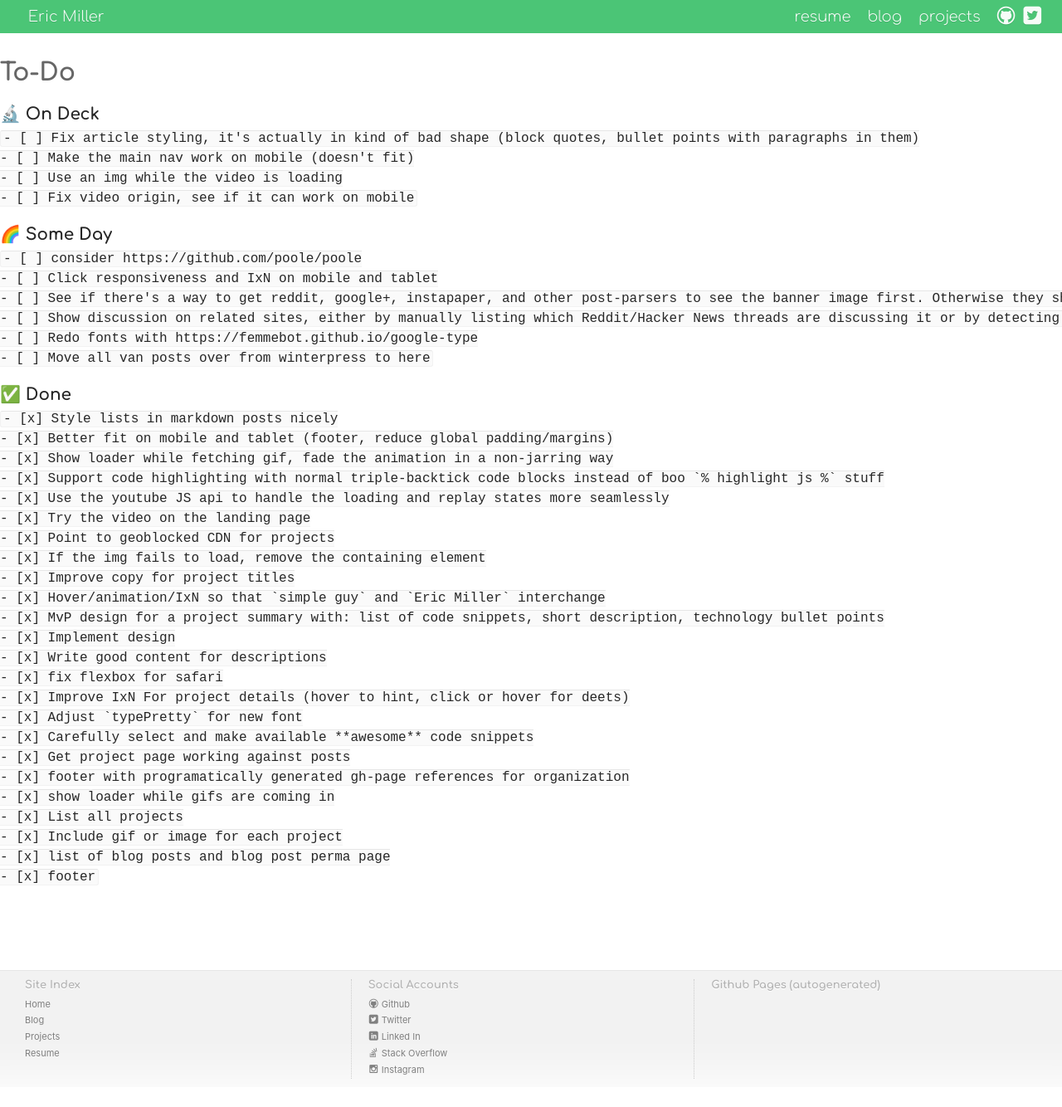
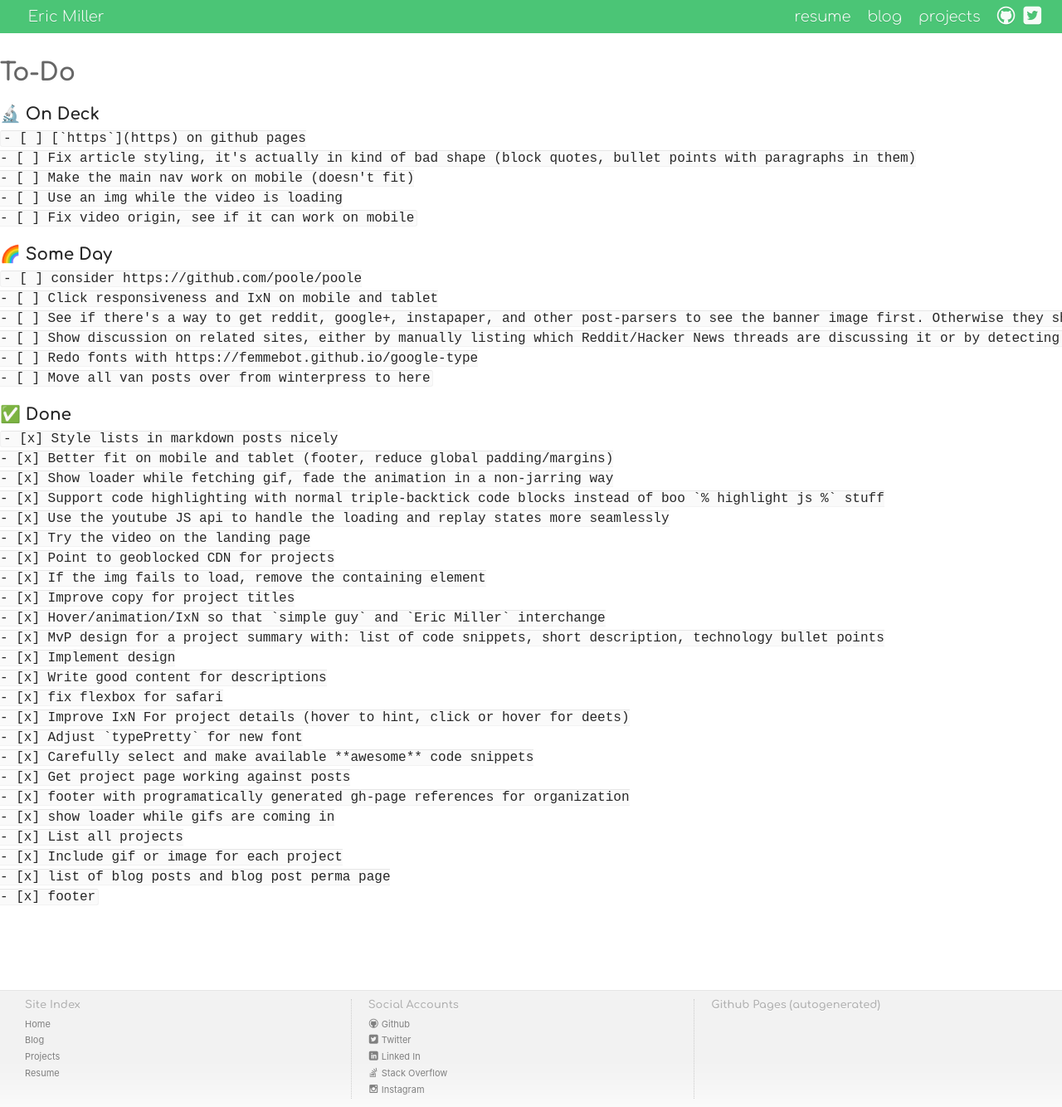
Before and after one commit to SimplGy/simplgy.github.io, a Jekyll site: the page built from TASKS.md, in a window 1280 px wide. Shown: the whole page at 83% size. Built offline with Jekyll 4.4.1, drawn with Linux system fonts in a browser that asks for light colours; our own code applies the rules of GitHub Pages for plain Markdown files; before the commit the page ends 1310 px from its top, so only the background shows below that.

Commit message:
update tasks

````diff
--- a/TASKS.md
+++ b/TASKS.md
@@ -3,6 +3,7 @@
 ### 🔬 On Deck
 
 ```
+- [ ] [`https`](https) on github pages
 - [ ] Fix article styling, it's actually in kind of bad shape (block quotes, bullet points with paragraphs in them)
 - [ ] Make the main nav work on mobile (doesn't fit)
 - [ ] Use an img while the video is loading
@@ -48,3 +49,5 @@
 - [x] list of blog posts and blog post perma page
 - [x] footer
 ```
+
+[https]: https://help.github.com/en/articles/securing-your-github-pages-site-with-https
````
